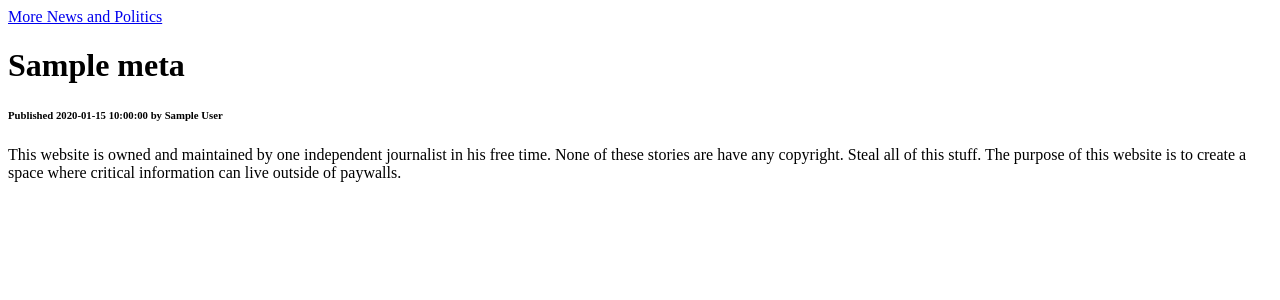
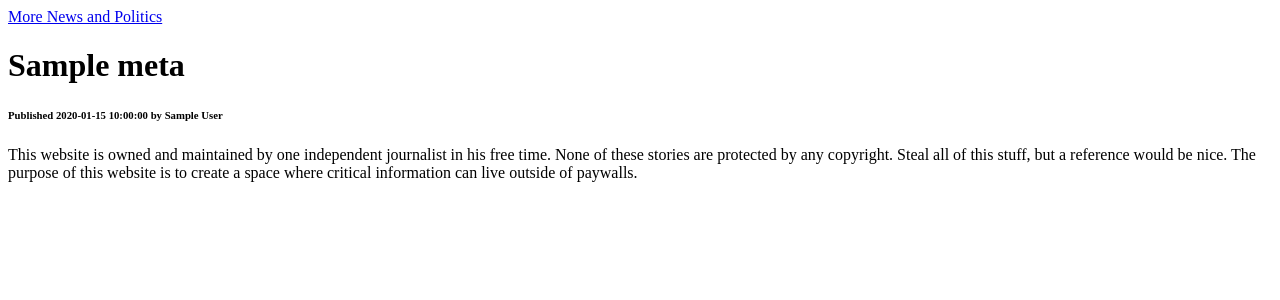
Before and after one commit to revolt3d/politics, a PHP site: template themes/chimi/news.twig in a window 1280 px wide. Shown: the top 300 px of the page. Run offline with PHP 8.4, Linux system fonts and the light colour scheme; the template is opened without the code that fills it: most values are stand-ins (such as "Sample title", 1, 10 or a date in 2020); some libraries are stand-ins or nearby versions; some web fonts are replaced.

Commit message:
update about

```diff
--- a/themes/chimi/news-index.twig
+++ b/themes/chimi/news-index.twig
@@ -32,7 +32,7 @@
 {% endfor %}
     </ul>
     </div>
-    This website is owned and maintained by one independent journalist in his free time. None of these stories are have any copyright. Steal all of this stuff. The purpose of this website is to create a space where critical information can live outside of paywalls.
+    This website is owned and maintained by one independent journalist in his free time. None of these stories are protected by any copyright. Steal all of this stuff, but a reference would be nice. The purpose of this website is to create a space where critical information can live outside of paywalls.
 </div>
     <script src="{{ theme_url }}/js/modernizr-3.3.1-custom.min.js"></script>
     <script src="{{ theme_url }}/js/utils.js"></script>
--- a/themes/chimi/news.twig
+++ b/themes/chimi/news.twig
@@ -28,7 +28,7 @@
         </div>
     </div>
 
-    This website is owned and maintained by one independent journalist in his free time. None of these stories are have any copyright. Steal all of this stuff. The purpose of this website is to create a space where critical information can live outside of paywalls.
+    This website is owned and maintained by one independent journalist in his free time. None of these stories are protected by any copyright. Steal all of this stuff, but a reference would be nice. The purpose of this website is to create a space where critical information can live outside of paywalls.
     <script src="{{ theme_url }}/js/modernizr-3.3.1-custom.min.js"></script>
     <script src="{{ theme_url }}/js/utils.js"></script>
     <script src="{{ theme_url }}/js/pico.js"></script>
```
